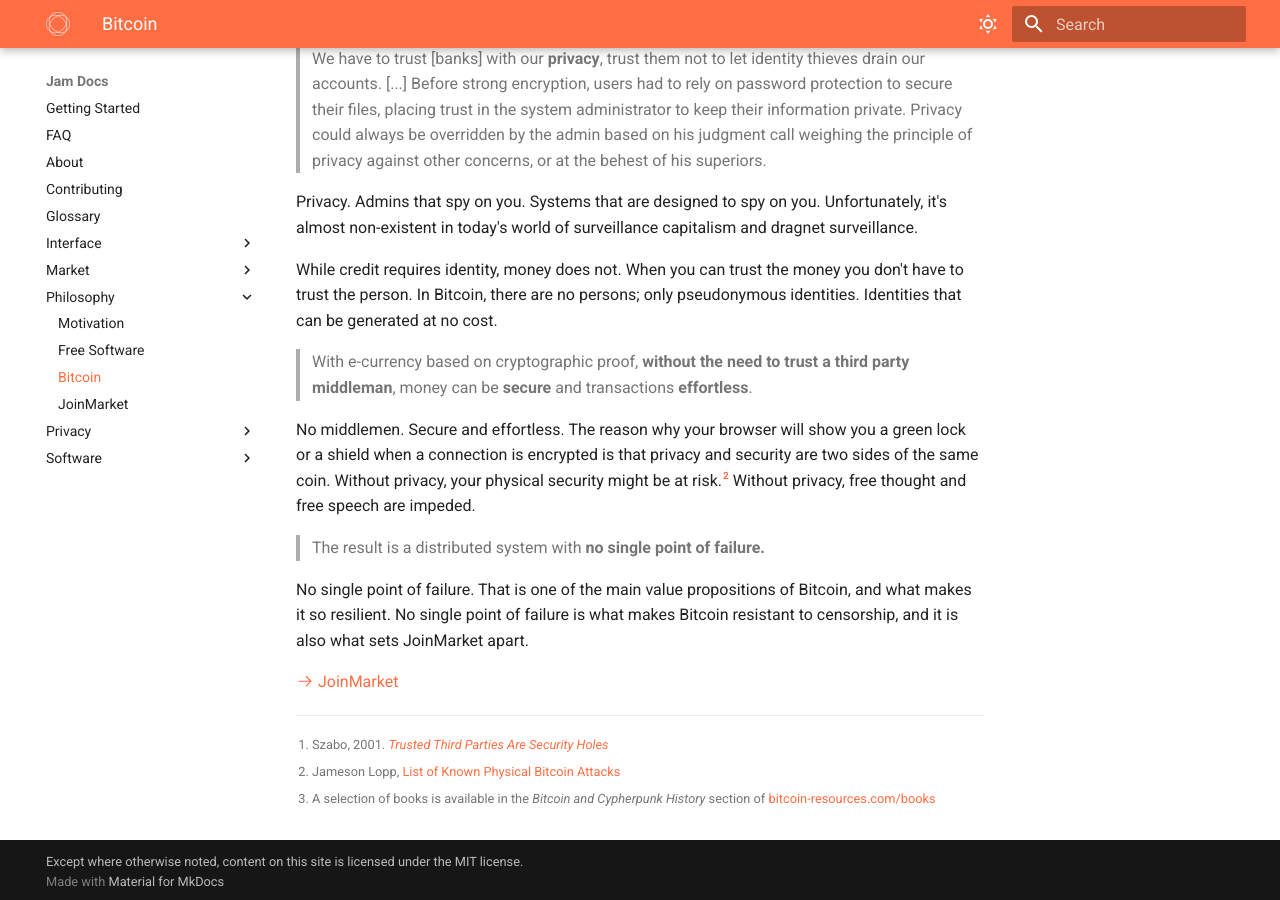
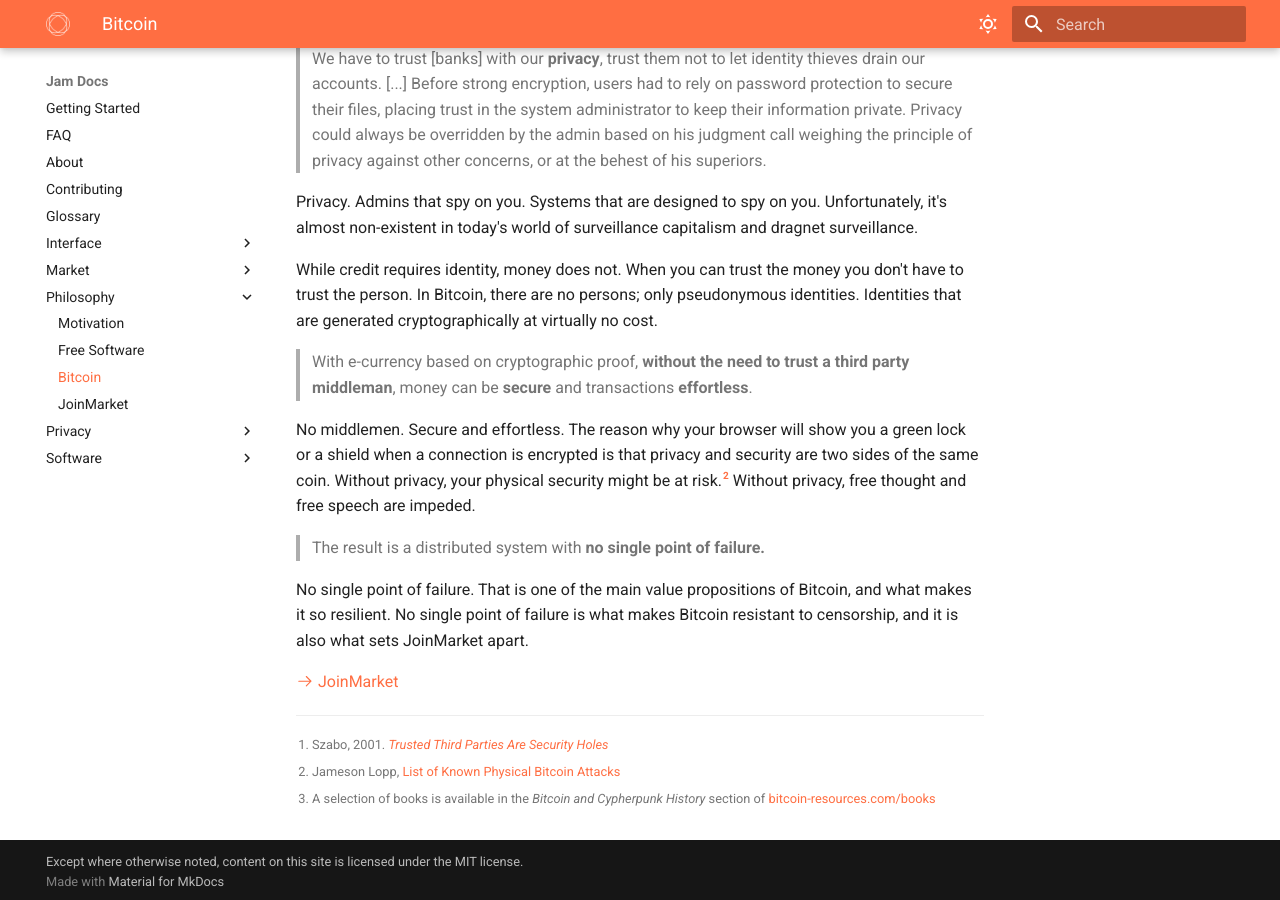
Before and after one commit to joinmarket-webui/jamdocs, an MkDocs documentation site: the page built from docs/philosophy/02-bitcoin.md, in a window 1280 px wide and 900 px high, scrolled down 614 px. Built offline with MkDocs 1.6.1 and Material for MkDocs 9.7.7, drawn with Linux system fonts in a browser that asks for light colours; nearby versions of some CDN libraries.

Commit message:
docs(bitcoin): *cryptographic* identities

```diff
--- a/docs/philosophy/02-bitcoin.md
+++ b/docs/philosophy/02-bitcoin.md
@@ -38,7 +38,8 @@
 
 While credit requires identity, money does not. When you can trust the money you
 don't have to trust the person. In Bitcoin, there are no persons; only
-pseudonymous identities. Identities that can be generated at no cost.
+pseudonymous identities. Identities that are generated cryptographically at
+virtually no cost.
 
 > With e-currency based on cryptographic proof, **without the need to trust a
 > third party middleman**, money can be **secure** and transactions **effortless**.
```
